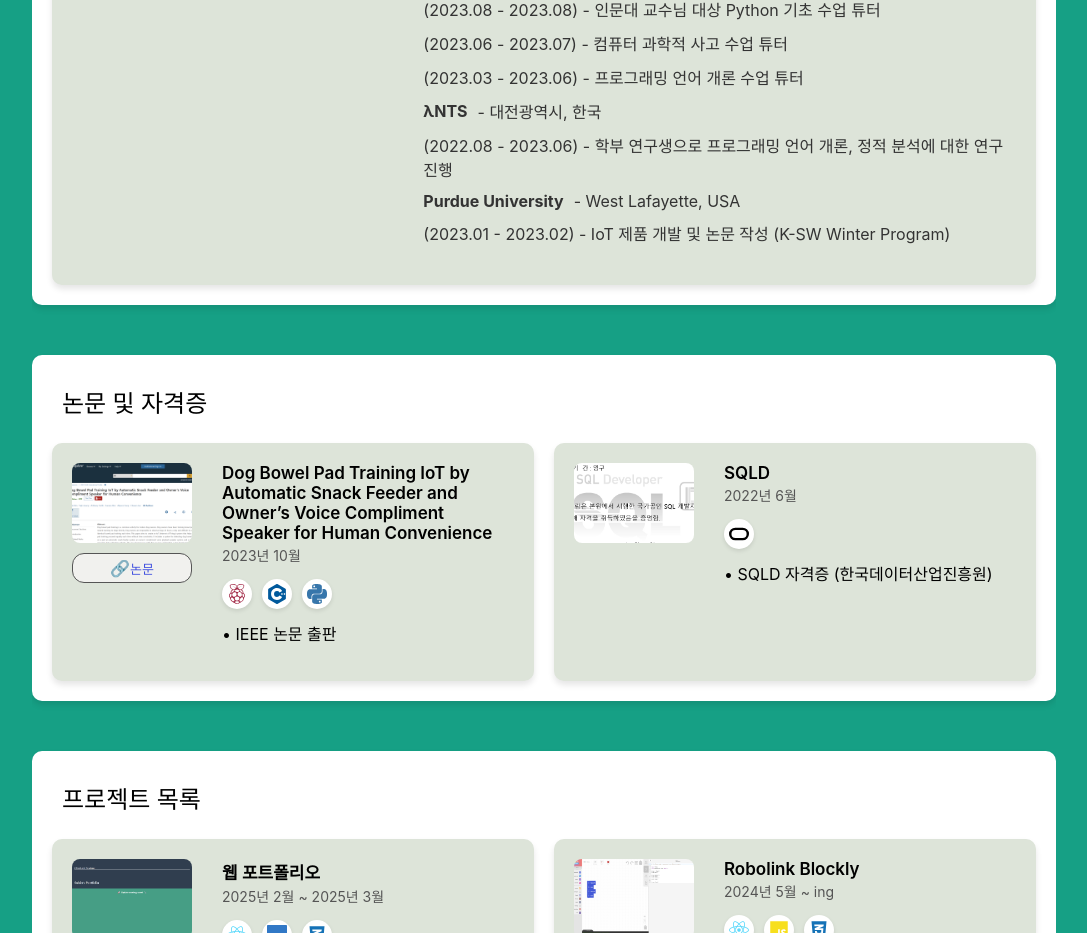
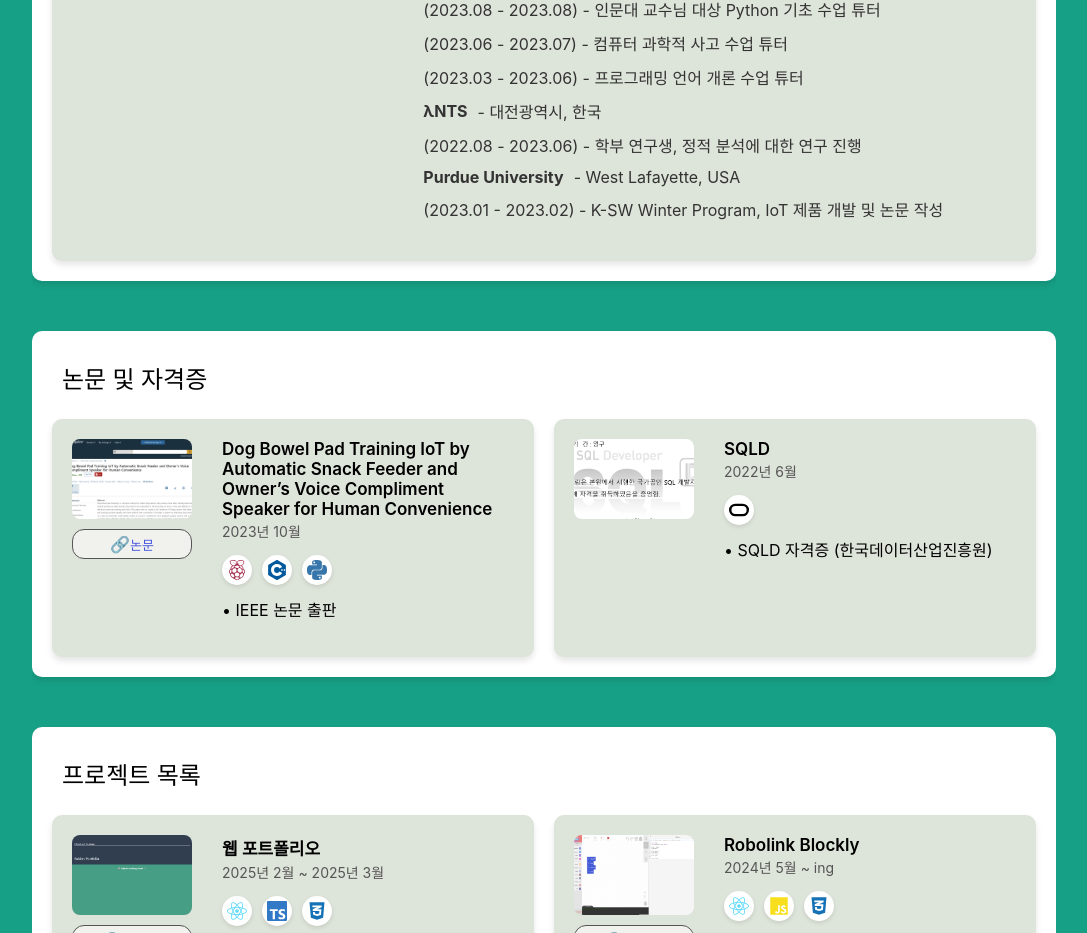
Before and after one commit to green-study/profile, a React (Vite) app: page / in a window 1280 px wide. Shown: the part 1115-2048 px from the top of the page, without its empty margins (96-1183 px from the left). Built offline with nearby package versions, Linux system fonts and the light colour scheme.

Commit message:
experience text update

```diff
--- a/src/components/Content/Profile.tsx
+++ b/src/components/Content/Profile.tsx
@@ -75,10 +75,10 @@
           <p>(2023.03 - 2023.06) - 프로그래밍 언어 개론 수업 튜터</p>
 
           <p><strong>λNTS</strong> - 대전광역시, 한국</p>
-          <p>(2022.08 - 2023.06) - 학부 연구생으로 프로그래밍 언어 개론, 정적 분석에 대한 연구 진행</p>
+          <p>(2022.08 - 2023.06) - 학부 연구생, 정적 분석에 대한 연구 진행</p>
 
           <p><strong>Purdue University</strong> - West Lafayette, USA</p>
-          <p>(2023.01 - 2023.02) - IoT 제품 개발 및 논문 작성 (K-SW Winter Program)</p>
+          <p>(2023.01 - 2023.02) - K-SW Winter Program, IoT 제품 개발 및 논문 작성</p>
         </div>
       </div>
     </div>
```
